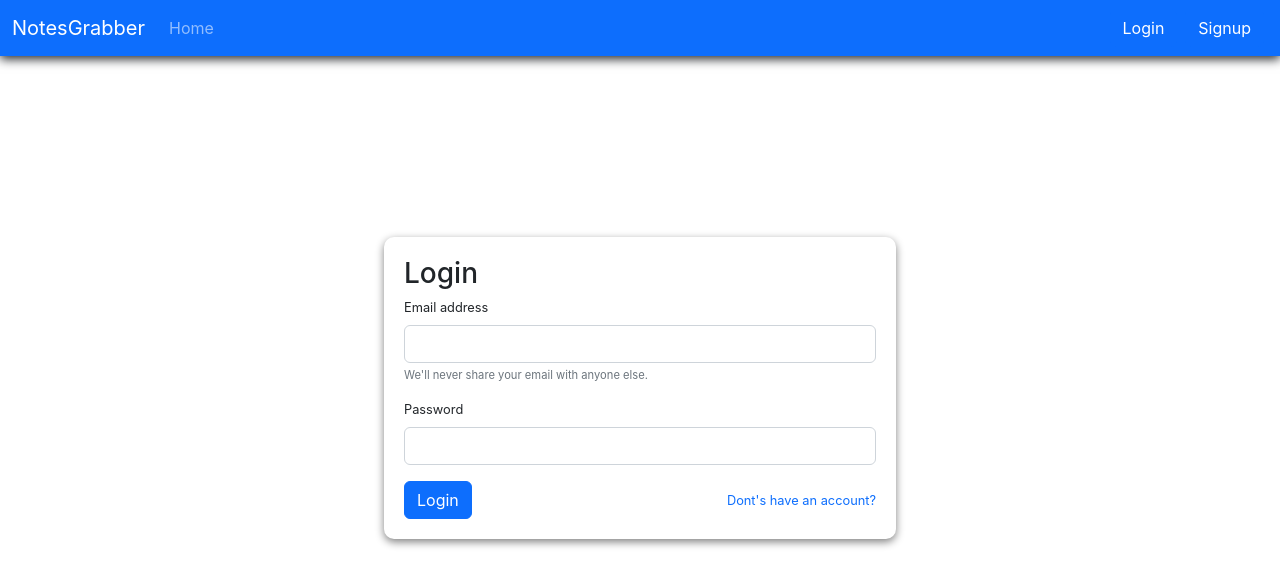
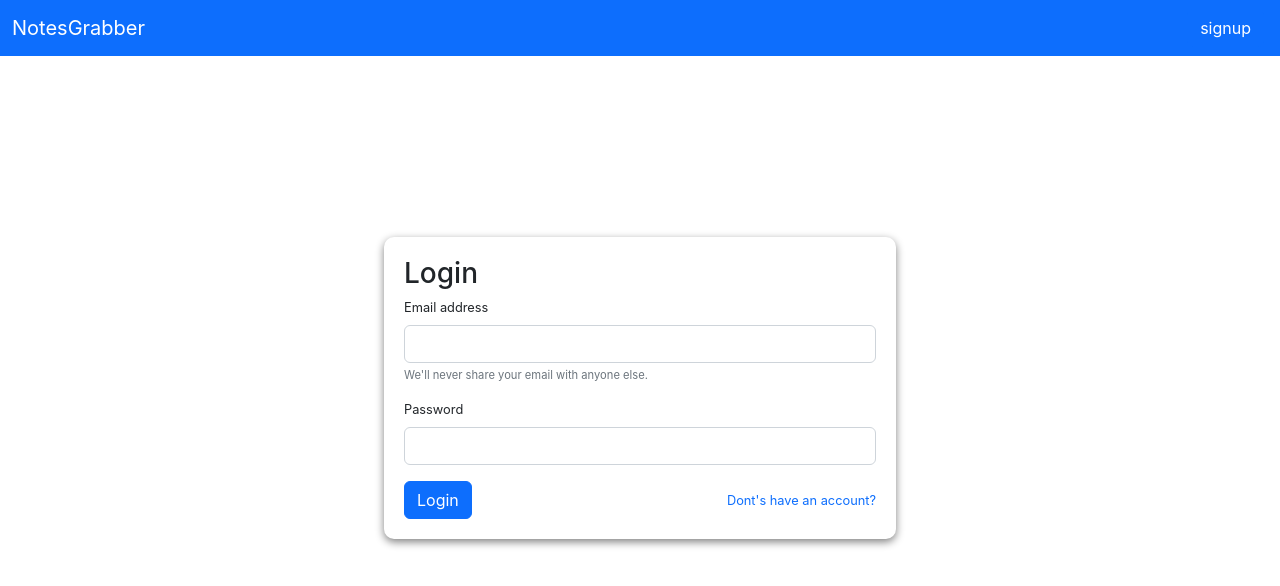
Before and after one commit to scragonrex/NotesGrabber, a React (Create React App) app: page /login in a window 1280 px wide. Shown: the top 586 px of the page. Built offline with nearby package versions, Linux system fonts and the light colour scheme; the HTML template or start-up script is replaced by a standard one.

Commit message:
Fixed navbar

```diff
--- a/src/components/Navbar.js
+++ b/src/components/Navbar.js
@@ -13,24 +13,32 @@ function Navbar() {
     navigate('/login');
   }
   return (
-    <nav className="navbar navbar-expand-lg navbar-dark bg-primary" style={{boxShadow:"0px 3px 10px 0px"}}>
-      <div className="container-fluid">
-        <Link className="navbar-brand" to="/">NotesGrabber</Link>
-        <button className="navbar-toggler" type="button" data-bs-toggle="collapse" data-bs-target="#navbarSupportedContent" aria-controls="navbarSupportedContent" aria-expanded="false" aria-label="Toggle navigation">
-          <span className="navbar-toggler-icon"></span>
-        </button>
-        <div className="collapse navbar-collapse" id="navbarSupportedContent">
-          <ul className="navbar-nav me-auto mb-2 mb-lg-0">
-            <li className="nav-item">
-              <Link className={`nav-link ${location.pathname === '/' ? 'active' : ''}`} aria-current="page" to="/">Home</Link>
-            </li>
+    // <nav className="navbar navbar-expand-lg navbar-dark bg-primary" style={{boxShadow:"0px 3px 10px 0px"}}>
+    //   <div className="container-fluid">
+    //     <Link className="navbar-brand" to="/">NotesGrabber</Link>
+    //     <button className="navbar-toggler" type="button" data-bs-toggle="collapse" data-bs-target="#navbarSupportedContent" aria-controls="navbarSupportedContent" aria-expanded="false" aria-label="Toggle navigation">
+    //       <span className="navbar-toggler-icon"></span>
+    //     </button>
+    //     <div className="collapse navbar-collapse d-flex align-items-flexen" id="navbarSupportedContent">
+    //       {/* <ul className="navbar-nav me-auto mb-2 mb-lg-0">
+    //         <li className="nav-item">
+    //           <Link className={`nav-link ${location.pathname === '/' ? 'active' : ''}`} aria-current="page" to="/">Home</Link>
+    //         </li>
 
-          </ul>
-          {!localStorage.getItem('token') ? <form className="d-flex">
-            <Link className="btn btn-primary mx-1" role="button" to="/login">Login</Link>
-            <Link className="btn btn-primary mx-1" role="button" to="/signup">Signup</Link>
-          </form> : <button onClick={handleLogout} className="btn btn-primary ">Logout</button>}
-        </div>
+    //       </ul> */}
+    //       {!localStorage.getItem('token') ? <form className="d-flex">
+    //         <Link className="btn btn-primary mx-1" role="button" to="/login">Login</Link>
+    //         <Link className="btn btn-primary mx-1" role="button" to="/signup">Signup</Link>
+    //       </form> : <button onClick={handleLogout} className="btn btn-primary ">Logout</button>}
+    //     </div>
+    //   </div>
+    // </nav>
+    <nav class="navbar bg-body-tertiary navbar-dark bg-primary">
+      <div class="container-fluid">
+      <Link className="navbar-brand" to="/">NotesGrabber</Link>
+        {!localStorage.getItem('token') ?
+          <Link className="btn mx-1 btn-primary" role="button" to={`${location.pathname==="/signup"? "/login" : "/signup"}`}>{`${location.pathname==="/signup"? "login" : "signup"}`}</Link>
+       : <button onClick={handleLogout} className="btn btn-primary ">Logout</button>}
       </div>
     </nav>
   )
```
Also changed, not shown: src/App.css (line endings or trailing spaces).
